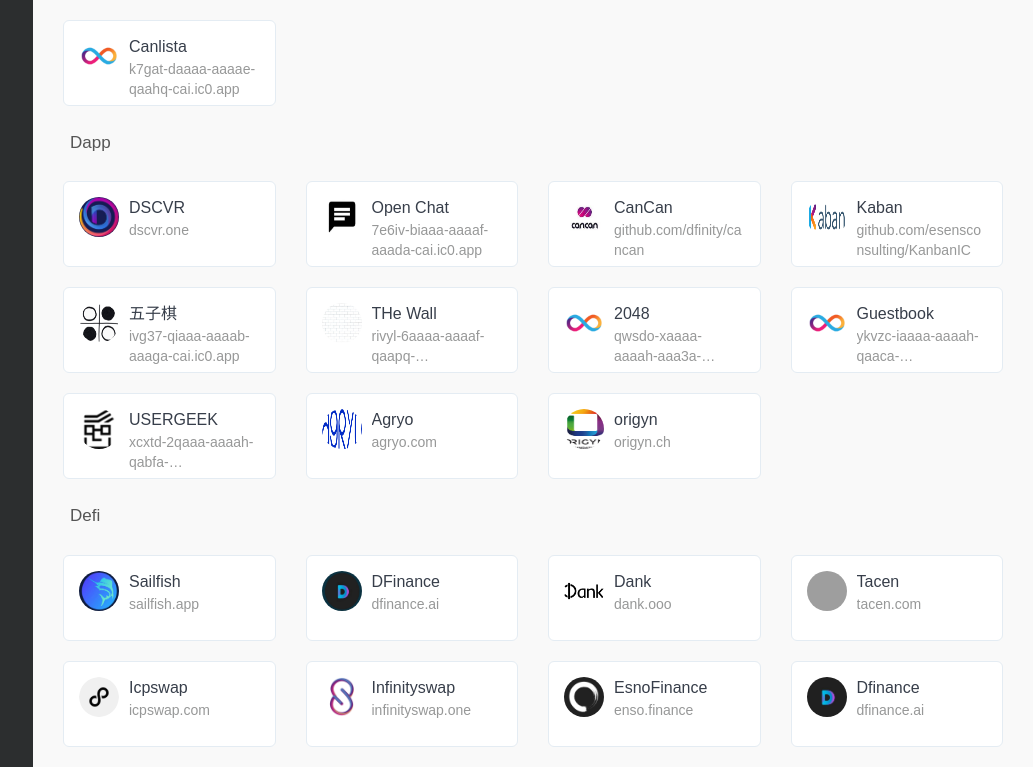
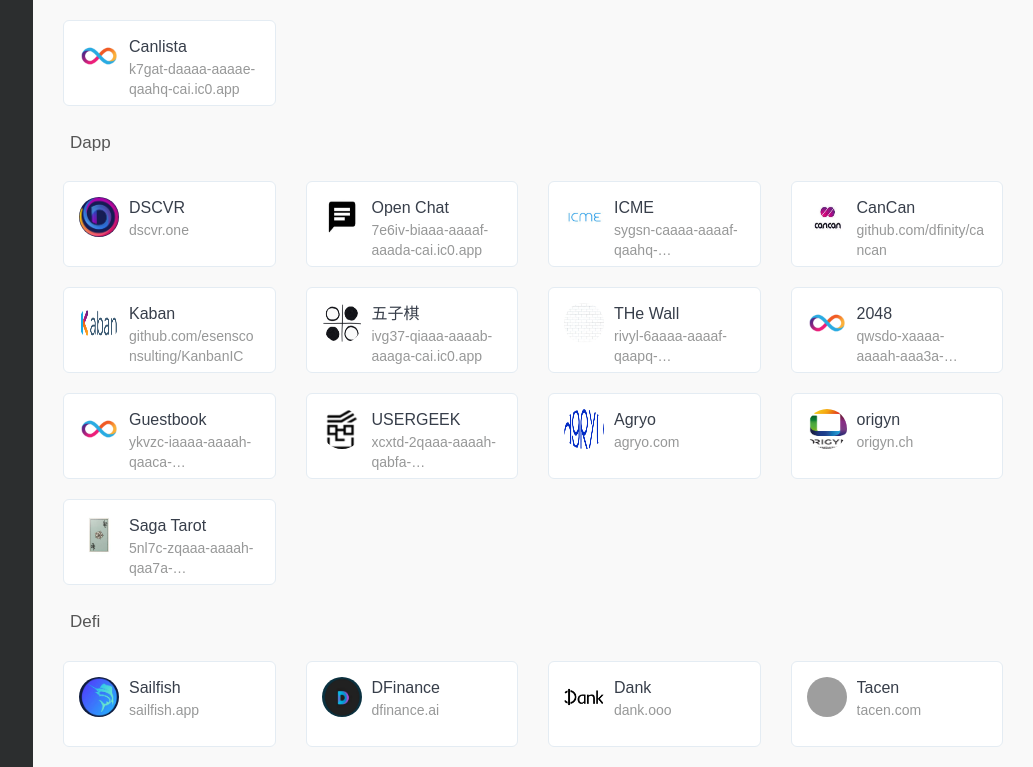
Before and after one commit to icpfans-xyz/123icp, a Vue app: page /#/ in a window 1280 px wide. Shown: the part 562-1329 px from the top of the page, without its empty margins (247-1280 px from the left). Built offline with nearby package versions, Linux system fonts and the light colour scheme; grey boxes are pictures that could not be loaded.

Commit message:
add icme Saga Tarot

```diff
--- a/src/assets/data.js
+++ b/src/assets/data.js
@@ -1,7 +1,7 @@
 /*
  * @Author: your name
  * @Date: 2021-05-26 01:21:00
- * @LastEditTime: 2021-07-02 11:15:48
+ * @LastEditTime: 2021-07-21 02:28:48
  * @LastEditors: Please set LastEditors
  * @Description: In User Settings Edit
  * @FilePath: /oms-ux/Users/chenglei/work/WebStack-vue/src/assets/data.js
@@ -24,7 +24,7 @@
                 logo: 'assets/images/logos/ICA.png',
                 title: 'Internet Computer Association',
                 desc: 'internetcomputer.org'
-            },
+            }
         ]
     },
     {
@@ -49,7 +49,7 @@
                 logo: 'assets/images/logos/dfinity.png',
                 title: 'stoicwallet',
                 desc: 'stoicwallet.com'
-            },
+            }
         ]
     },
     {
@@ -86,7 +86,7 @@
                 logo: 'assets/images/logos/dfinity.png',
                 title: 'Canlista',
                 desc: 'k7gat-daaaa-aaaae-qaahq-cai.ic0.app'
-            },
+            }
         ]
     },
     {
@@ -106,12 +106,12 @@
                 title: 'Open Chat',
                 desc: '7e6iv-biaaa-aaaaf-aaada-cai.ic0.app'
             },
-            // {
-            //     url: 'https://distrikt.app/',
-            //     logo: 'assets/images/logos/distrikt.png',
-            //     title: 'Distrikt',
-            //     desc: 'distrikt.app'
-            // },
+            {
+                url: 'https://sygsn-caaaa-aaaaf-qaahq-cai.raw.ic0.app/',
+                logo: 'assets/images/logos/icme.jpg',
+                title: 'ICME',
+                desc: 'sygsn-caaaa-aaaaf-qaahq-cai.raw.ic0.app'
+            },
             {
                 url: 'https://github.com/dfinity/cancan',
                 logo: 'assets/images/logos/CanCan.jpg',
@@ -166,6 +166,12 @@
                 title: 'origyn',
                 desc: 'origyn.ch'
             },
+            {
+                url: 'https://5nl7c-zqaaa-aaaah-qaa7a-cai.raw.ic0.app/',
+                logo: 'assets/images/logos/SagaTarot.jpg',
+                title: 'Saga Tarot',
+                desc: '5nl7c-zqaaa-aaaah-qaa7a-cai.raw.ic0.app'
+            }
         ]
     },
     {
@@ -232,7 +238,7 @@
                 logo: 'assets/images/logos/AMa525Vd_400x400.jpeg',
                 title: 'Hzld',
                 desc: 'swe7f-zqaaa-aaaaf-qaagq-cai.ic0.app'
-            },
+            }
         ]
     },
     {
@@ -263,7 +269,7 @@
                 logo: 'assets/images/logos/dfinity.png',
                 title: 'Sudograph',
                 desc: 'i67uk-hiaaa-aaaae-qaaka-cai.raw.ic0.app'
-            },
+            }
         ]
     },
     {
@@ -344,7 +350,6 @@
                 title: 'NNS Dao',
                 desc: 'sdk.nnsdao.com'
             }
-
         ]
     },
     {
@@ -357,7 +362,7 @@
                 logo: 'assets/images/logos/dfinity.png',
                 title: 'CycleDao',
                 desc: 'cycledao.xyz'
-            },
+            }
         ]
     },
     {
@@ -388,7 +393,7 @@
                 logo: 'assets/images/logos/capsule-2.png',
                 title: 'Canistore',
                 desc: 'capsule.social'
-            },
+            }
         ]
     }
 ]
```
Also changed, not shown: .eslintrc.js, public/assets/images/logos/SagaTarot.jpg (added), public/assets/images/logos/icme.jpg (added).
